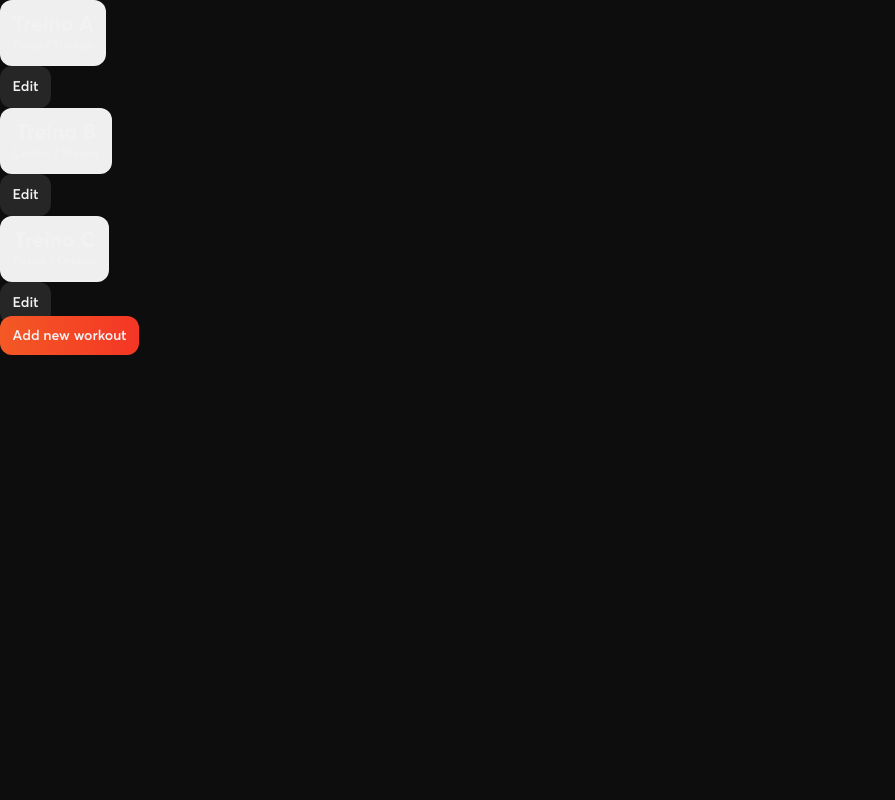
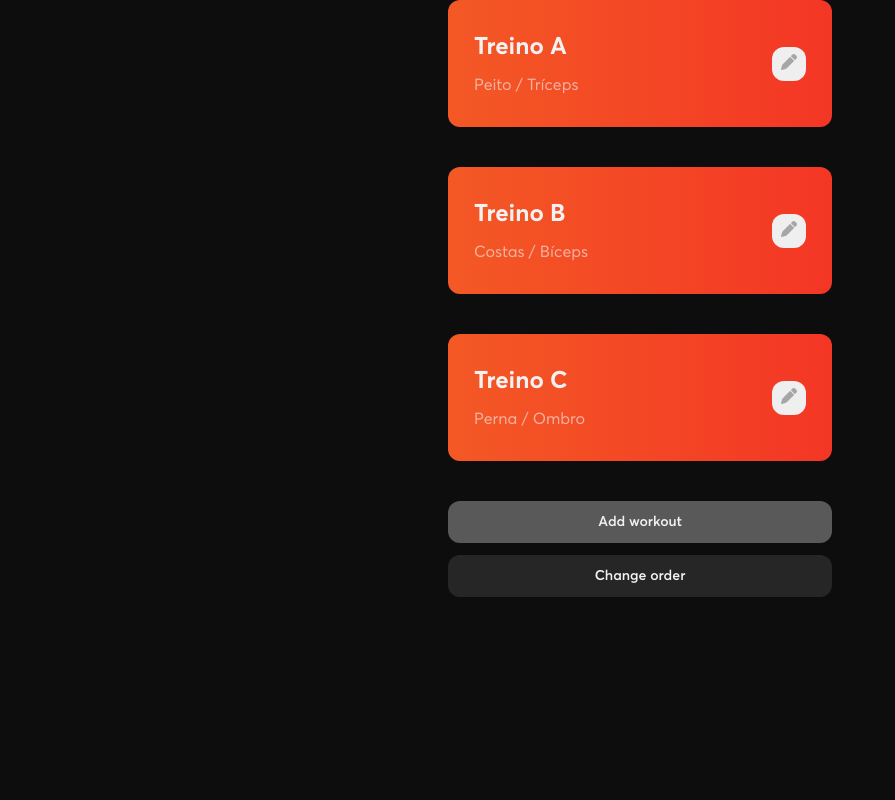
Before and after one commit to brunosag/ares, a Flask app: page / in a window 1280 px wide. Shown: the part 110-910 px from the top of the page, without its empty margins (0-895 px from the left). Before the commit the page ends 465 px from the top, so only its background shows below. Run offline with Flask 2, Linux system fonts and the light colour scheme; a user stored in the database is signed in; data comes from the database, SQL or seed files in the repository; some libraries are stand-ins or nearby versions.

Commit message:
add css to home page

```diff
--- a/website/__init__.py
+++ b/website/__init__.py
@@ -25,7 +25,7 @@ def create_app():
     create_database(app)
 
     login_manager = LoginManager()
-    login_manager.login_view = "auth.index"
+    login_manager.login_view = "auth.signup"
     login_manager.login_message = ""
     login_manager.init_app(app)
 
--- a/website/auth.py
+++ b/website/auth.py
@@ -7,21 +7,6 @@ from flask_login import login_user, login_required, logout_user, current_user
 
 # Define blueprint
 auth = Blueprint('auth', __name__)
-
-
-@auth.route("/")
-def index():
-
-    # Check if user is already logged in
-    if current_user.is_authenticated:
-
-        # Display home page to user
-        return render_template("home.html", user=current_user)
-
-    else:
-
-        # Redirect user to sign-up page
-        return redirect(url_for("auth.signup"))
 
 
 @auth.route('/signin', methods=["GET", "POST"])
@@ -51,7 +36,7 @@ def signin():
 
                 # Log user in
                 login_user(user, remember=True)
-                return redirect(url_for("auth.index"))
+                return redirect(url_for("views.home"))
 
             else:
                 flash("Incorrect password. Try again.", category="error")
@@ -70,8 +55,8 @@ def logout():
     # Log user out
     logout_user()
 
-    # Redirect user to index page
-    return redirect(url_for("auth.index"))
+    # Redirect user to sign-in page
+    return redirect(url_for("auth.signin"))
 
 
 @auth.route('/signup', methods=["GET", "POST"])
--- a/website/static/css/styles.css
+++ b/website/static/css/styles.css
@@ -81,13 +81,15 @@ input {
 }
 
 a,
-.btn {
+.btn,
+.btn-edit {
     transition: all 200ms ease-in-out;
 }
 
 a:hover,
-.btn:hover {
-    filter: brightness(80%);
+.btn:hover,
+.btn-edit:hover {
+    filter: brightness(120%);
 }
 
 .no-hover:hover {
@@ -139,6 +141,13 @@ a:hover,
     width: 1.5rem;
 }
 
+.btn-edit {
+    border-radius: .75rem;
+    cursor: pointer;
+    height: 2.125rem;
+    width: 2.125rem;
+}
+
 
 /* ==============
    typography
@@ -158,6 +167,11 @@ a {
 }
 
 h1 {
+    font-weight: var(--fw-bold);
+}
+
+h2 {
+    font-size: var(--fs-24);
     font-weight: var(--fw-bold);
 }
 
@@ -225,6 +239,16 @@ i {
     font-weight: var(--fw-bold);
 }
 
+.workout-lead {
+    color: var(--text-on-primary);
+    font-size: var(--fs-16);
+    font-weight: var(--fw-regular);
+}
+
+.btn-edit > * {
+    font-size: var(--fs-16);
+    color: var(--quaternary);
+}
 
 /* ==============
    layout
@@ -238,7 +262,7 @@ body,
 }
 
 .container {
-    padding: 0 40px;
+    padding: 0 2.5rem;
     text-align: center;
 }
 
@@ -273,10 +297,15 @@ body,
     margin-bottom: .3125rem;
 }
 
+.welcome-form > *,
+.btn {
+    display: block;
+    width: min(100%, 20rem);
+    margin: 0 auto .75rem auto;
+}
+
 .welcome-form > * {
-    display: block;
     margin: 1rem auto;
-    width: min(20rem, 100%);
 }
 
 .welcome-bottom {
@@ -287,7 +316,7 @@ body,
 
 .intro {
     display: none;
-    padding: 40px;
+    padding: 2.5rem;
     place-items: center;
 }
 
@@ -300,18 +329,50 @@ body,
     align-items: center;
     display: flex;
     justify-content: space-between;
-    padding: 40px;
+    padding: 2.5rem;
+    position: relative;
+    z-index: 10;
 }
 
 .nav-menu {
-    list-style-type: none;
     display: flex;
     gap: 2.5rem;
+    list-style-type: none;
 }
 
 .nav-toggle,
 .nav-toggle-label {
     display: none;
+}
+
+.workout,
+.btn-workout,
+.buttons > * {
+    width: min(100%, 24rem);
+}
+
+.workout {
+    margin: 0 auto 2.5rem auto;
+    position: relative;
+}
+
+.btn-workout {
+    align-items: flex-start;
+    display: flex;
+    flex-direction: column;
+    gap: .8125rem;
+    padding: 2rem 1.625rem;
+}
+
+.btn-edit {
+    position: absolute;
+    right: 1.625rem;
+    top: 50%;
+    transform: translateY(-50%);
+}
+
+.buttons {
+    padding-bottom: 2.5rem;
 }
 
 
@@ -343,16 +404,16 @@ body,
 
     .nav-menu {
         background-color: var(--dark);
+        filter: drop-shadow(0 0.25rem 0.5rem black);
         flex-direction: column;
         gap: 0;
         left: 0;
-        position: fixed;
+        position: absolute;
         text-align: center;
         top: -6rem;
         transform: translateZ(-10px);
-        transition: all 200ms ease-in-out;
+        transition: top 200ms ease-in-out;
         width: 100%;
-        filter: drop-shadow(0 0.25rem 0.5rem black);
     }
 
     .nav-toggle:checked ~ .nav-menu {
--- a/website/templates/home.html
+++ b/website/templates/home.html
@@ -14,23 +14,32 @@
 
 {% block body %}
 
+    <div class="container">
+
         <!-- Workouts -->
         {% for workout in user.workouts %}
+            <div class="workout">
                 <form action="/workout" method="POST">
-            <button type="submit" class="btn btn-light text-start mb-1" name="workout" value="{{ workout.id }}">
+                    <button type="submit" class="btn btn-primary btn-workout" name="workout" value="{{ workout.id }}">
                         <h2>{{ workout.name }}</h2>
-                <p>{{ workout.description }}</p>
+                        <p class="workout-lead">{{ workout.description }}</p>
                     </button>
                 </form>
                 <form action="/edit-workout" method="POST">
-            <button type="submit" class="btn btn-secondary mb-4" name="workout" value="{{ workout.id }}">Edit</button>
+                    <button title="Edit Workout" type="submit" class="btn-edit" name="workout" value="{{ workout.id }}">
+                        <i class="fa-solid fa-pen"></i>
+                    </button>
                 </form>
+            </div>
         {% endfor %}
 
-    <!-- New workout button -->
-    <a class="btn btn-primary mt-3" href="/new-workout" role="button">
-        Add new workout
-    </a>
+        <!-- Buttons -->
+        <div class="buttons">
+            <a class="btn btn-tertiary" href="/new-workout" role="button">Add workout</a>
+            <button type="button" class="btn btn-secondary">Change order</button>
+        </div>
+
+    </div>
 
     <!-- JavaScript -->
     <script type="text/javascript" src="/static/js/home.js"></script>
--- a/website/views.py
+++ b/website/views.py
@@ -5,6 +5,14 @@ from . import db
 
 # Define blueprint
 views = Blueprint('views', __name__)
+
+
+@views.route("/")
+@login_required
+def home():
+
+    # Display home page to user
+    return render_template("home.html", user=current_user)
 
 
 @views.route("/workout", methods=["GET", "POST"])
```
Lines whose indentation alone changed are shown as unchanged.
